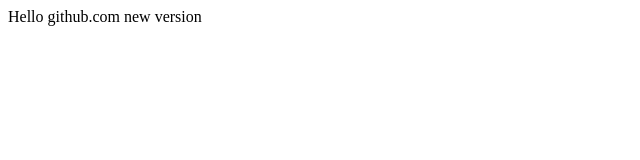
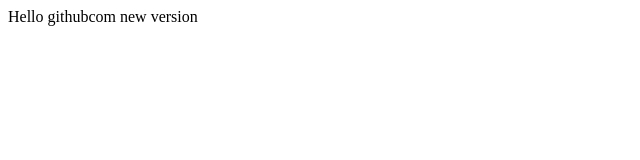
Before and after one commit to IstominOleksandr/st-1707.2023, a plain HTML site: page index.html in a window 1280 px wide. Shown: the full height of the page, 0-640 px from the left. Drawn offline with Linux system fonts and the light colour scheme.

Commit message:
file n.1

```diff
--- a/index.html
+++ b/index.html
@@ -6,6 +6,6 @@
     <title>Document</title>
 </head>
 <body>
-    Hello github.com new version
+    Hello githubcom new version
 </body>
 </html>
```
